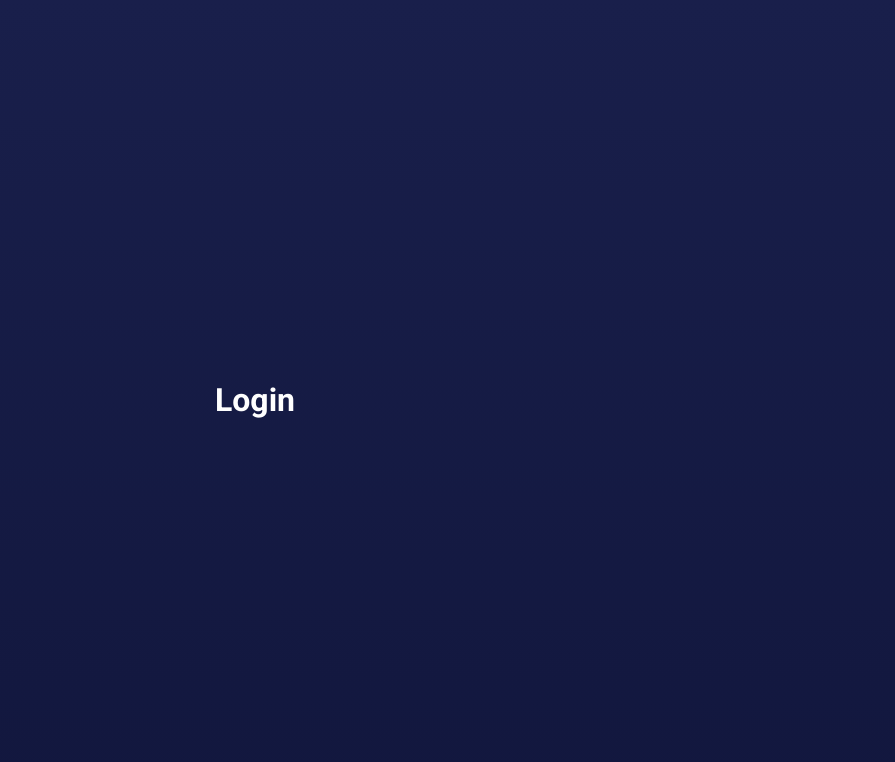
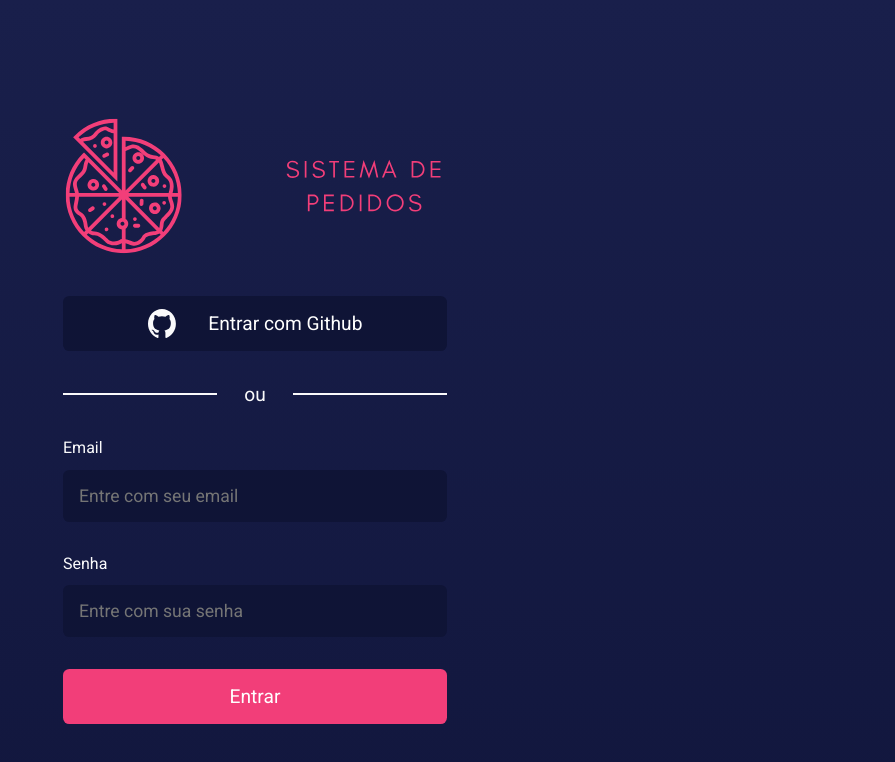
Before and after one commit to DanielAlmeidaToledo/OrderSoftware, a React (Vite) app: page /login in a window 1280 px wide. Shown: the top 762 px of the page, without its empty margins (385-1280 px from the left). Built offline with nearby package versions, Linux system fonts and the light colour scheme.

Commit message:
feature: adiciona tela de login inicial

```diff
--- a/src/pages/login/login.tsx
+++ b/src/pages/login/login.tsx
@@ -1,8 +1,37 @@
-import { LoginWrapper } from "./style";
+import {
+  LoginWrapper,
+  Form,
+  ButtonGithub,
+  ButtonSubmit,
+  Division,
+} from "./style";
+
+import GithubLogo from "../../assets/github.svg";
+import Logo from "../../assets/logo.svg";
 
 const Login = () => (
   <LoginWrapper>
-    <h1>Login</h1>
+    <img src={Logo} alt="Logo" />
+    <Form>
+      <ButtonGithub type="button">
+        <img src={GithubLogo} alt="Github Logo" />
+        Entrar com Github
+      </ButtonGithub>
+      <Division>
+        <hr />
+        <span>ou</span>
+        <hr />
+      </Division>
+      <div>
+        <label htmlFor="username">Email</label>
+        <input type="email" placeholder="Entre com seu email" />
+      </div>
+      <div>
+        <label htmlFor="password">Senha</label>
+        <input type="password" placeholder="Entre com sua senha" />
+      </div>
+      <ButtonSubmit type="submit">Entrar</ButtonSubmit>
+    </Form>
   </LoginWrapper>
 );
 
--- a/src/pages/login/style.tsx
+++ b/src/pages/login/style.tsx
@@ -1,3 +1,4 @@
+import { variables } from "../../styles/variables";
 import styled from "styled-components";
 
 export const LoginWrapper = styled.div`
@@ -6,6 +7,91 @@ export const LoginWrapper = styled.div`
   align-items: center;
   justify-content: center;
   height: 100vh;
-  color: #fff;
   background-image: linear-gradient(to top, #12173e 0%, #191f4b 100%);
+
+  img {
+    width: 24rem;
+    margin: 1.6rem 0;
+  }
 `;
+
+export const Division = styled.div`
+  width: 100%;
+  display: flex;
+  align-items: center;
+  justify-content: space-between;
+  flex-direction: row !important;
+
+  hr {
+    width: 40%;
+    height: 0.1rem;
+    border: ${variables.colors.textPrimary};
+    background: ${variables.colors.textPrimary};
+  }
+
+  span {
+    width: 10%;
+    font-size: 1.2rem;
+    text-align: center;
+    margin: 0;
+    color: ${variables.colors.textPrimary};
+  }
+`;
+
+export const Form = styled.form`
+  width: 24rem;
+  color: ${variables.colors.textPrimary};
+
+  div {
+    display: flex;
+    flex-direction: column;
+    margin: 2rem 0 1rem;
+  }
+
+  label {
+    margin-bottom: 0.8rem;
+  }
+
+  input {
+    width: 100%;
+    padding: 1rem;
+    font-size: 1.1rem;
+    background-color: ${variables.colors.backgroundSecondary};
+    color: ${variables.colors.textPrimary};
+    outline: none;
+    border: none;
+    border-radius: 0.4rem;
+  }
+}
+`;
+
+export const ButtonGithub = styled.button`
+  width: 100%;
+  height: 3.4rem;
+  font-size: 1.2rem;
+  background-color: ${variables.colors.backgroundSecondary};
+  color: ${variables.colors.textSecondary};
+  border: none;
+  border-radius: 0.4rem;
+  cursor: pointer;
+  display: flex;
+  align-items: center;
+  justify-content: center;
+
+  img {
+    width: 1.8rem;
+    margin-right: 2rem;
+  }
+`;
+
+export const ButtonSubmit = styled.button`
+  width: 100%;
+  height: 3.4rem;
+  margin-top: 1rem;
+  font-size: 1.2rem;
+  background-color: ${variables.colors.primary};
+  color: ${variables.colors.textSecondary};
+  border: none;
+  border-radius: 0.4rem;
+  cursor: pointer;
+`;
```
